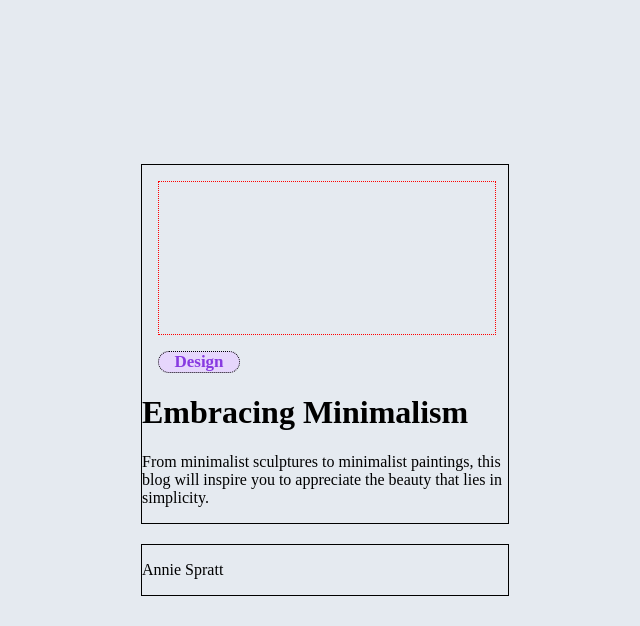
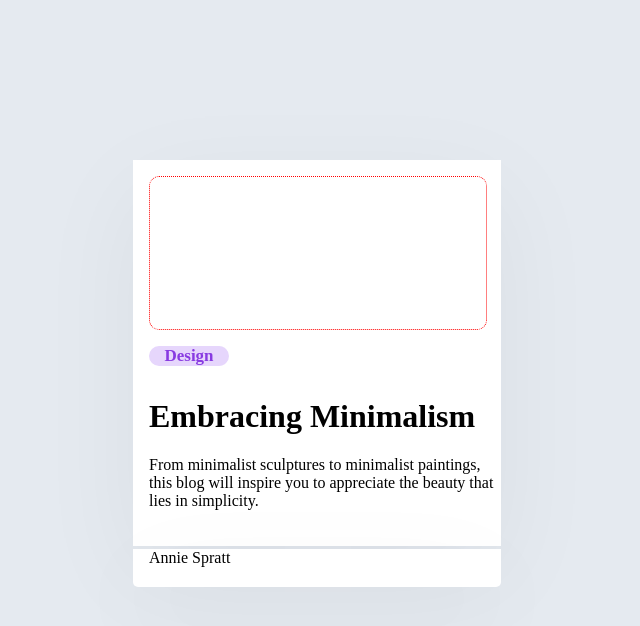
Before and after one commit to yonatanhaddish/cssPractice, a plain HTML site: page page02.html in a window 1280 px wide. Shown: the whole page, without its empty margins (31-671 px from the left). Drawn offline with Linux system fonts and the light colour scheme.

Commit message:
done project card

```diff
--- a/page02.html
+++ b/page02.html
@@ -7,12 +7,9 @@
     <title>This is page 02</title>
   </head>
   <body>
-    <div class="container">
-      <div class="upper-section">
-        <div class="photo-cover">
-          <!-- <img src="cityCartoon01.jpg" alt="" /> -->
-          <div class="box"></div>
-        </div>
+    <div class="container01">
+      <div class="upper-section" id="container">
+        <div class="box"></div>
         <div class="design">Design</div>
         <div class="text-section">
           <h1>Embracing Minimalism</h1>
@@ -22,9 +19,7 @@
           </p>
         </div>
       </div>
-      <div class="lower-section">
-        <p>Annie Spratt</p>
-      </div>
+      <div class="lower-section" id="container">Annie Spratt</div>
     </div>
   </body>
 </html>
--- a/style02.css
+++ b/style02.css
@@ -1,4 +1,6 @@
 body {
+  margin: 0;
+  padding: 0;
   background-color: #e5eaf0;
 }
 .box {
@@ -7,29 +9,34 @@ body {
   height: 152px;
   margin-left: 16px;
   margin-top: 16px;
-  /* margin-bottom: 16px; */
+  border-radius: 10px;
 }
 .upper-section {
-  border: solid 1px black;
-  margin-bottom: 20px;
+  margin-bottom: 3px;
   display: flex;
   flex-direction: column;
 }
 .lower-section {
-  border: solid 1px black;
+  padding-bottom: 20px;
+  padding-left: 16px;
+  border-bottom-left-radius: 5px;
+  border-bottom-right-radius: 5px;
 }
-.container {
+.container01 {
   width: 368px;
   height: 246px;
   display: flex;
   flex-direction: column;
-  margin-top: 164px;
+  margin-top: 160px;
   margin-left: 164px;
+}
+#container {
+  background-color: white;
+  box-shadow: 0px 30px 100px 0px rgba(17, 23, 41, 0.05);
 }
 .design {
   margin-left: 16px;
   margin-top: 16px;
-  border: dotted 1px black;
   width: 80px;
   height: 20px;
   text-align: center;
@@ -39,3 +46,14 @@ body {
   font-size: 17px;
   font-weight: bold;
 }
+.text-section {
+  margin-left: 16px;
+  margin-top: 16px;
+}
+.text-section h1 {
+  margin-top: 16px;
+}
+.text-section p {
+  margin-top: 6px;
+  padding-bottom: 20px;
+}
```
